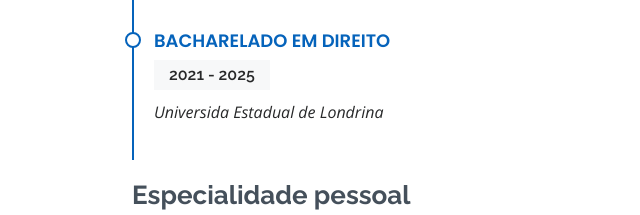
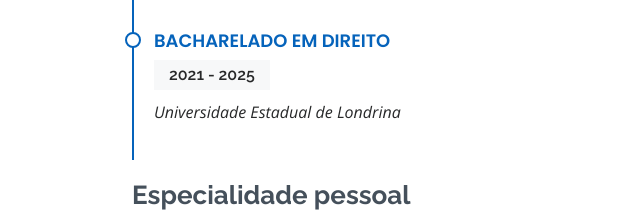
Before and after one commit to doriga1/resume, a plain HTML site: page index.html in a window 1280 px wide. Shown: the part 2965-3180 px from the top of the page, 0-640 px from the left. Drawn offline with nearby package versions, Linux system fonts and the light colour scheme; a script that the page names is missing.

Commit message:
Update index.html

```diff
--- a/index.html
+++ b/index.html
@@ -247,7 +247,7 @@
             <div class="resume-item">
               <h4>Bacharelado em Direito</h4>
               <h5>2021 - 2025</h5>
-              <p><em>Universida Estadual de Londrina</em></p>
+              <p><em>Universidade Estadual de Londrina</em></p>
 
             </div>
 
```
